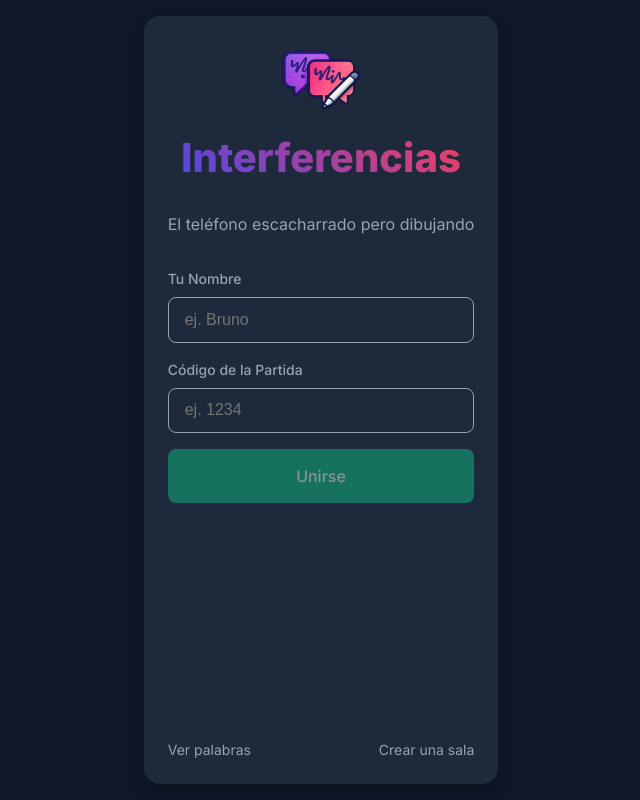
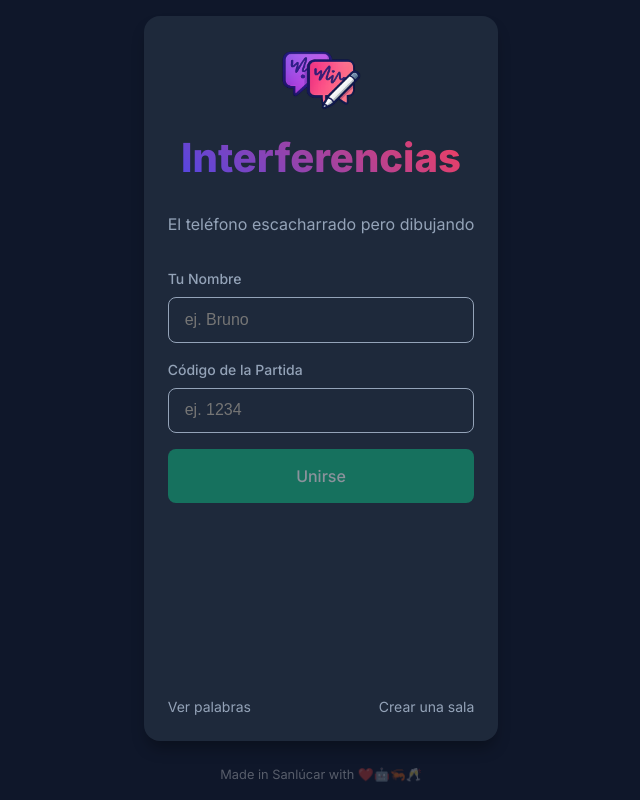
Before and after one commit to gimco/interferencias, a Svelte app: page / in a window 1280 px wide. Shown: the whole page, without its empty margins (319-959 px from the left). Built offline with nearby package versions, Linux system fonts and the light colour scheme; no server answers.

Commit message:
agrega footer

```diff
--- a/src/components/Welcome.svelte
+++ b/src/components/Welcome.svelte
@@ -103,6 +103,12 @@
     {/if}
 </div>
 
+<div class="copyright">
+    <a href="https://blog.gimco.es" target="_blank" rel="noopener noreferrer">
+        Made in Sanlúcar with ❤️🤖🦐🥂
+    </a>
+</div>
+
 <style>
     .form-group {
         display: flex;
@@ -124,29 +130,6 @@
     .secondary {
         width: 100%;
         padding: 1rem;
-    }
-    .divider {
-        margin: 2rem 0;
-        text-align: center;
-        position: relative;
-    }
-    .divider::before {
-        content: "";
-        position: absolute;
-        left: 0;
-        top: 50%;
-        width: 100%;
-        height: 1px;
-        background: var(--surface-hover);
-        z-index: 1;
-    }
-    .divider span {
-        background: var(--surface);
-        padding: 0 1rem;
-        color: var(--text-muted);
-        position: relative;
-        z-index: 2;
-        font-size: 0.875rem;
     }
     .error {
         margin-top: 1rem;
@@ -198,4 +181,17 @@
     .btn-volver:hover {
         background: rgba(255, 255, 255, 0.2);
     }
+    .copyright {
+        margin-top: 1.5rem;
+        text-align: center;
+        font-size: 0.8rem;
+    }
+    .copyright a {
+        color: rgba(255, 255, 255, 0.3); /* Color mucho más claro */
+        text-decoration: none;
+        transition: color 0.2s;
+    }
+    .copyright a:hover {
+        color: rgba(255, 255, 255, 0.7);
+    }
 </style>
```
